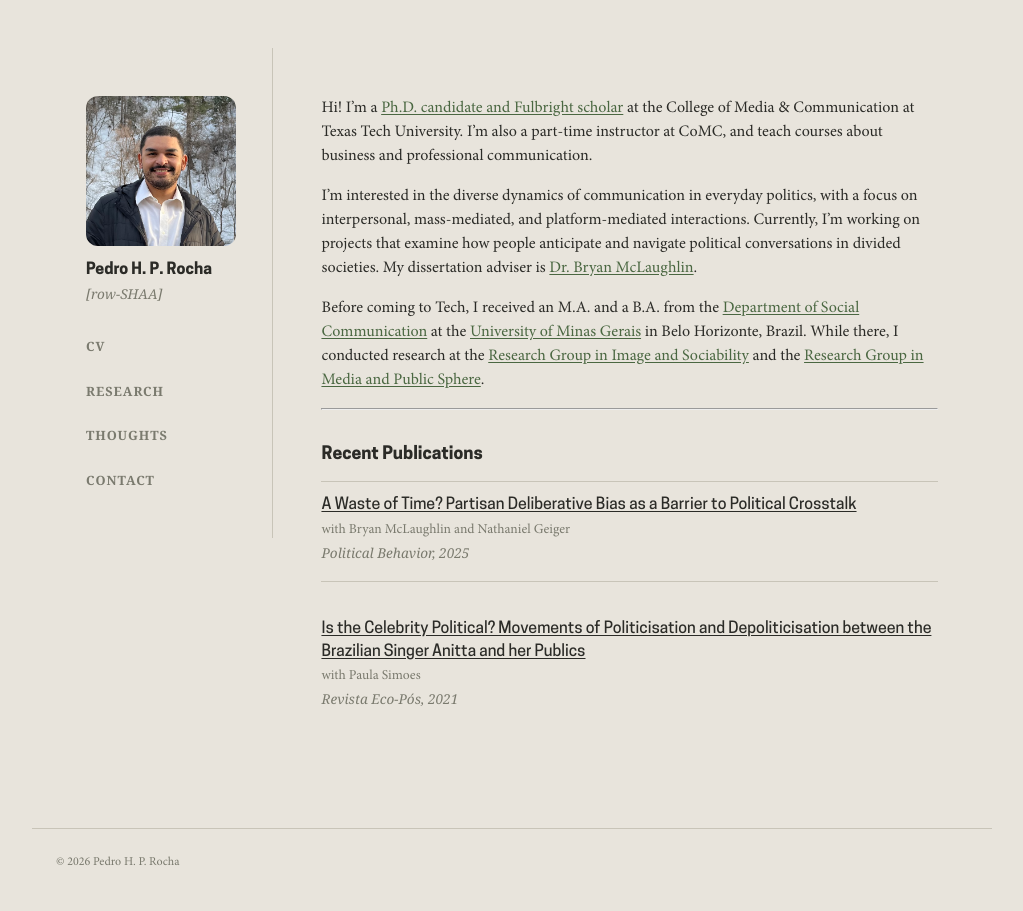
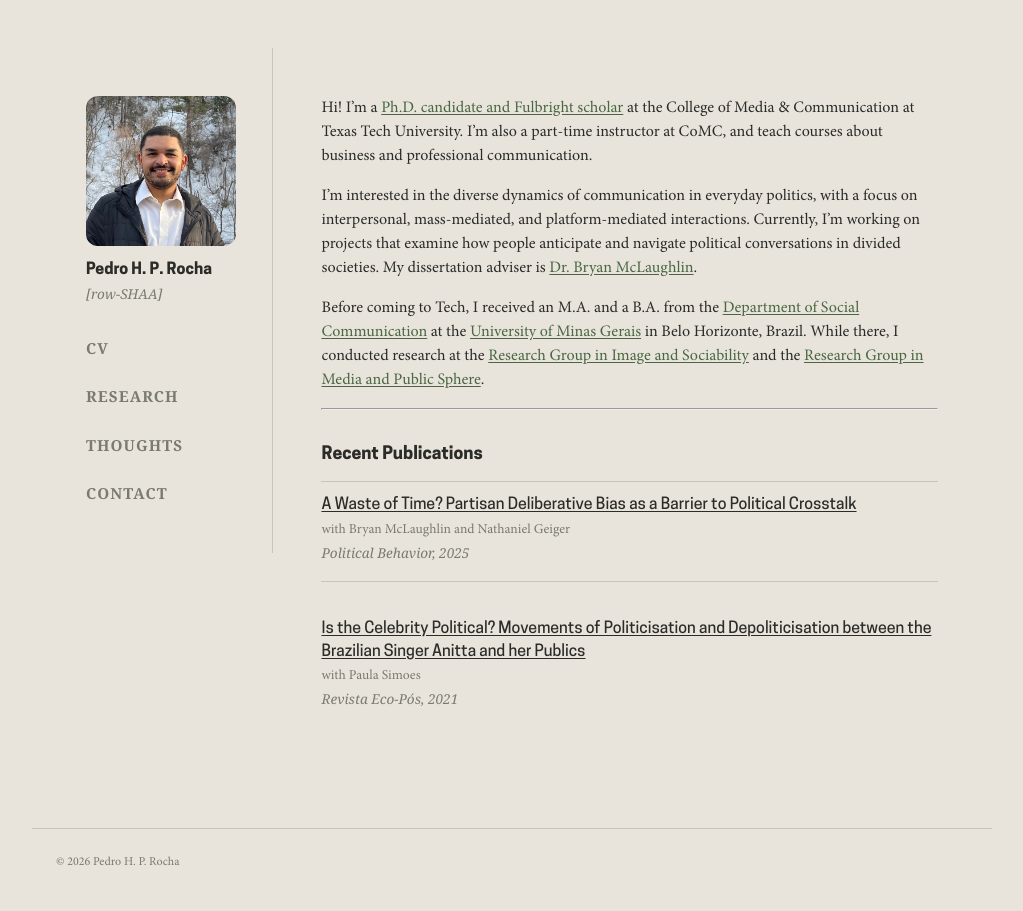
Before and after one commit to pedrohprocha/pedrohprocha.github.io, a Jekyll site: the page built from index.md, in a window 1280 px wide. Shown: the whole page, without its empty margins (128-1151 px from the left). Built offline with Jekyll 4.4.1, drawn with Linux system fonts in a browser that asks for light colours; some web fonts are replaced.

Commit message:
sidebar link size

```diff
--- a/assets/css/main.css
+++ b/assets/css/main.css
@@ -333,7 +333,7 @@ h3 {
 }
 
 .sidebar nav a {
-    font-size: 0.8rem;
+    font-size: 0.95rem;
     text-transform: uppercase;
     letter-spacing: 0.07em;
     color: var(--muted);
```
